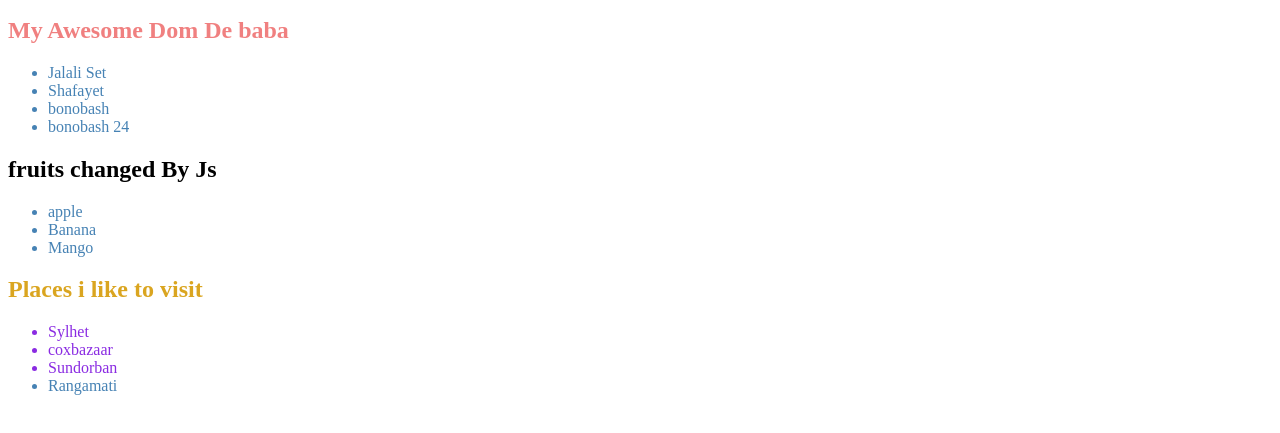
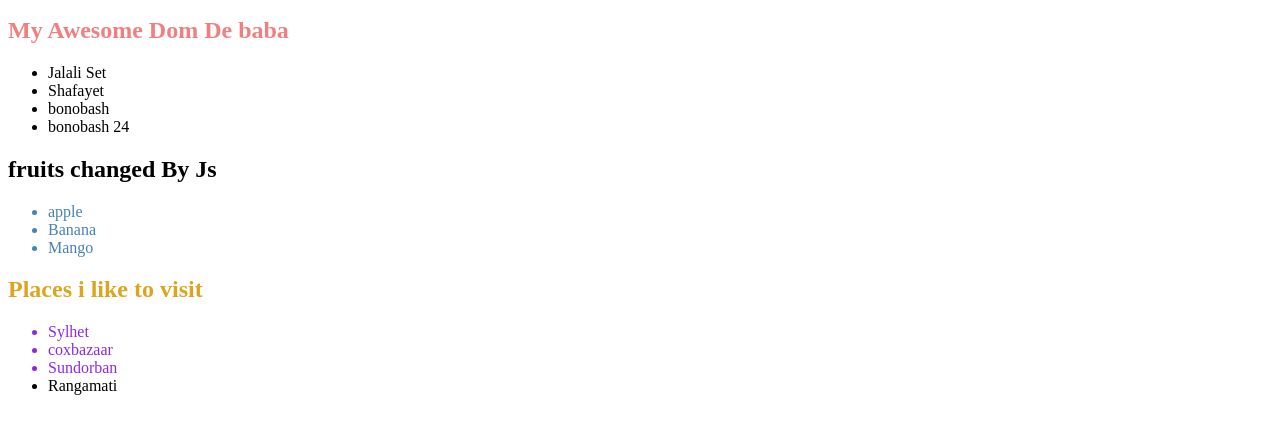
Before and after one commit to mazharul95/basic-javascript, a plain HTML site: page index.html in a window 1280 px wide. Shown: the part 119-552 px from the top of the page. Drawn offline with Linux system fonts and the light colour scheme.

Commit message:
traversing dom - getElementByQuerySelector,QuerySelectorAll

```diff
--- a/index.html
+++ b/index.html
@@ -7,7 +7,7 @@
     <title>Tour of DOM</title>
     <link rel="stylesheet" href="styles/style.css" />
     <style>
-      li {
+      .fruits-container li {
         color: steelblue;
       }
       #fruits-title {
@@ -39,7 +39,7 @@
           <li>bonobash 24</li>
         </ul>
       </section>
-      <section>
+      <section class="fruits-container">
         <h1 id="fruits-title">Fruits i Like</h1>
         <ul>
           <li>apple</li>
@@ -68,6 +68,7 @@
       //   };
       //   console.log("adding js inside the html file");
 
+      //option-1: getElementsByTagName
       const liCollection = document.getElementsByTagName("li");
       for (const li of liCollection) {
         //console.log(li.innerText);
@@ -77,13 +78,23 @@
         //console.log(h1.innerText);
       }
 
+      // option-2: getElementById
       const fruitsTitle = document.getElementById("fruits-title");
       fruitsTitle.innerText = "fruits changed By Js";
 
+      //option-3: getElementsByClassName
       const places = document.getElementsByClassName("important-places");
       for (const place of places) {
         console.log(place.innerText);
       }
+      //option-4:QuerySelector
+
+      //option-5:getElementByQuerySelector,
+      const someLi = document.querySelectorAll(".fruits-container li");
+      console.log(someLi);
+      for (const li of someLi) {
+        console.log(li.innerText);
+      }
     </script>
   </body>
 </html>
```
